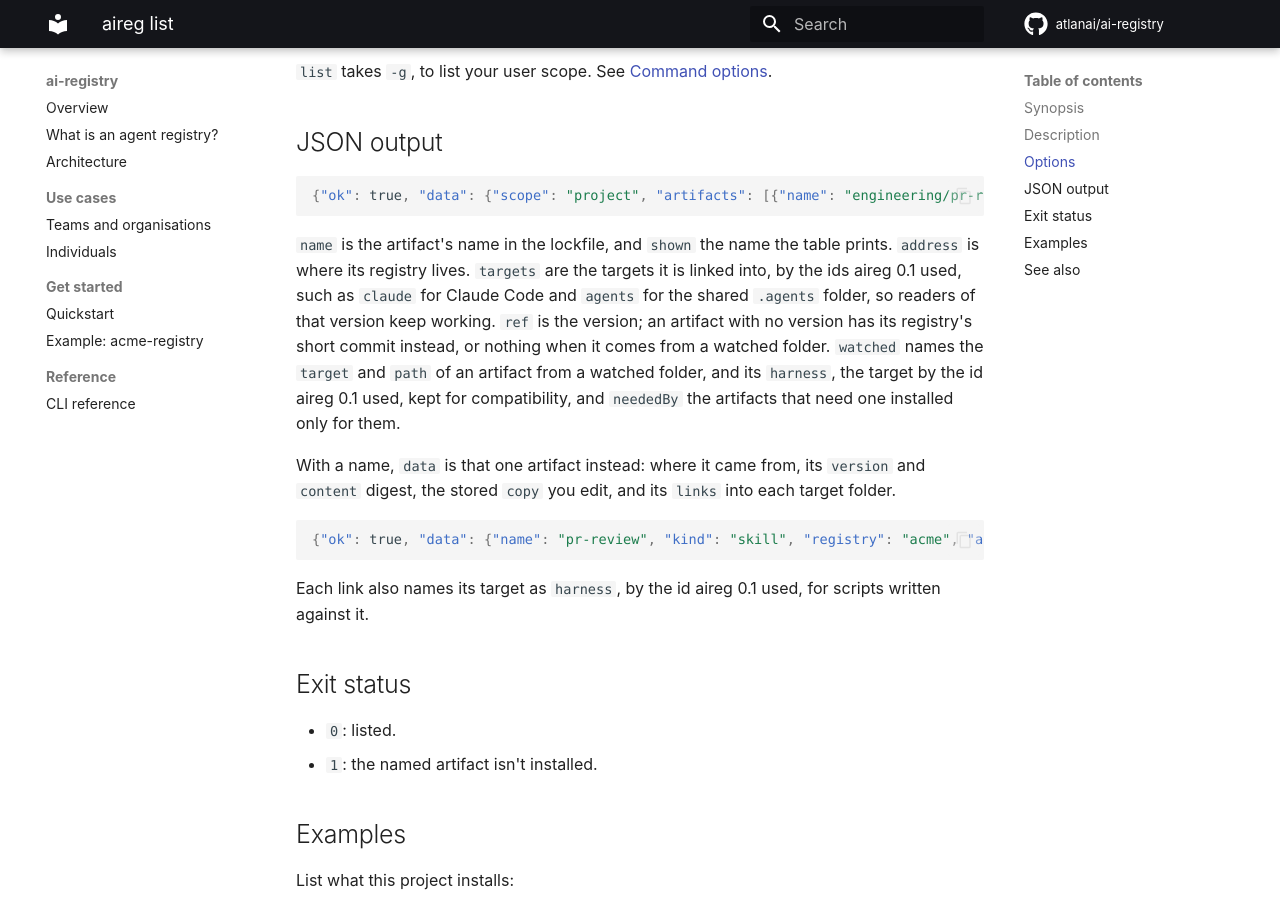
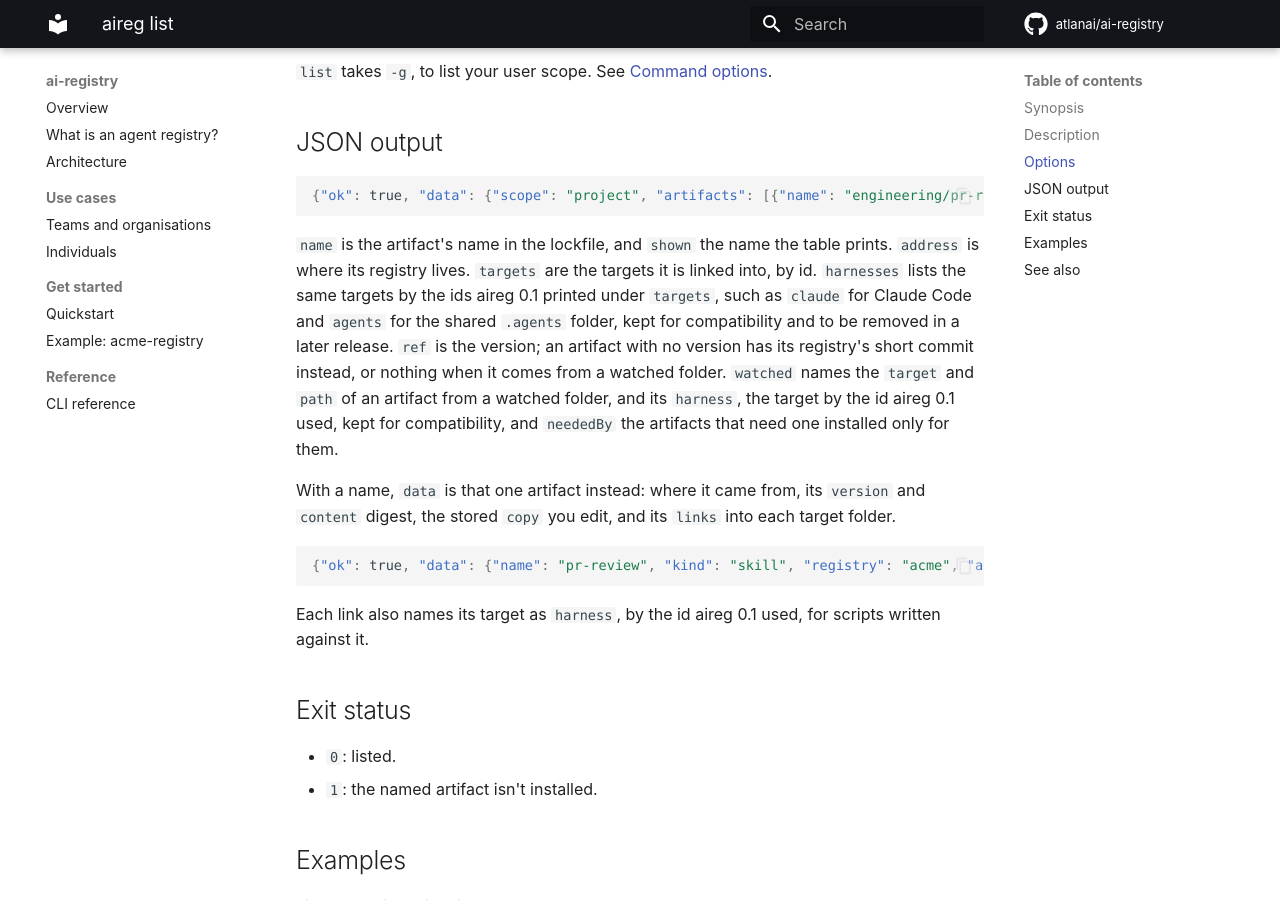
Before and after one commit to UdaySagar-Git/ai-registry, an MkDocs documentation site: the page built from docs/reference/list.md, in a window 1280 px wide and 900 px high, scrolled down 905 px. Built offline with MkDocs 1.6.1 and Material for MkDocs 9.7.7, drawn with Linux system fonts in a browser that asks for light colours; comment, search, counter and statistics services are not loaded.

Commit message:
fix(cli)!: list --json names targets by their current ids
`aireg list --json` printed `targets` with the ids aireg 0.1 knows
(`claude`, `agents`), while `status --json` and the output rules print
current ids there and keep the earlier ones under `harnesses`. `list` now
does the same: `targets` holds current ids, `harnesses` the 0.1 ids.

BREAKING CHANGE: `targets` in `aireg list --json` now holds current target
ids such as `claude-code` and `universal`. Read `harnesses` for the ids
aireg 0.1 printed there.

````diff
--- a/docs/reference/list.md
+++ b/docs/reference/list.md
@@ -26,10 +26,10 @@
 ## JSON output
 
 ```json
-{"ok": true, "data": {"scope": "project", "artifacts": [{"name": "engineering/pr-review", "shown": "pr-review", "kind": "skill", "registry": "acme", "address": "github.com/acme/ai-registry", "ref": "0.1.0", "pinned": false, "targets": ["agents", "claude"]}]}}
+{"ok": true, "data": {"scope": "project", "artifacts": [{"name": "engineering/pr-review", "shown": "pr-review", "kind": "skill", "registry": "acme", "address": "github.com/acme/ai-registry", "ref": "0.1.0", "pinned": false, "targets": ["claude-code", "universal"], "harnesses": ["agents", "claude"]}]}}
 ```
 
-`name` is the artifact's name in the lockfile, and `shown` the name the table prints. `address` is where its registry lives. `targets` are the targets it is linked into, by the ids aireg 0.1 used, such as `claude` for Claude Code and `agents` for the shared `.agents` folder, so readers of that version keep working. `ref` is the version; an artifact with no version has its registry's short commit instead, or nothing when it comes from a watched folder. `watched` names the `target` and `path` of an artifact from a watched folder, and its `harness`, the target by the id aireg 0.1 used, kept for compatibility, and `neededBy` the artifacts that need one installed only for them.
+`name` is the artifact's name in the lockfile, and `shown` the name the table prints. `address` is where its registry lives. `targets` are the targets it is linked into, by id. `harnesses` lists the same targets by the ids aireg 0.1 printed under `targets`, such as `claude` for Claude Code and `agents` for the shared `.agents` folder, kept for compatibility and to be removed in a later release. `ref` is the version; an artifact with no version has its registry's short commit instead, or nothing when it comes from a watched folder. `watched` names the `target` and `path` of an artifact from a watched folder, and its `harness`, the target by the id aireg 0.1 used, kept for compatibility, and `neededBy` the artifacts that need one installed only for them.
 
 With a name, `data` is that one artifact instead: where it came from, its `version` and `content` digest, the stored `copy` you edit, and its `links` into each target folder.
 
````
Also changed, not shown: 3 other files.
